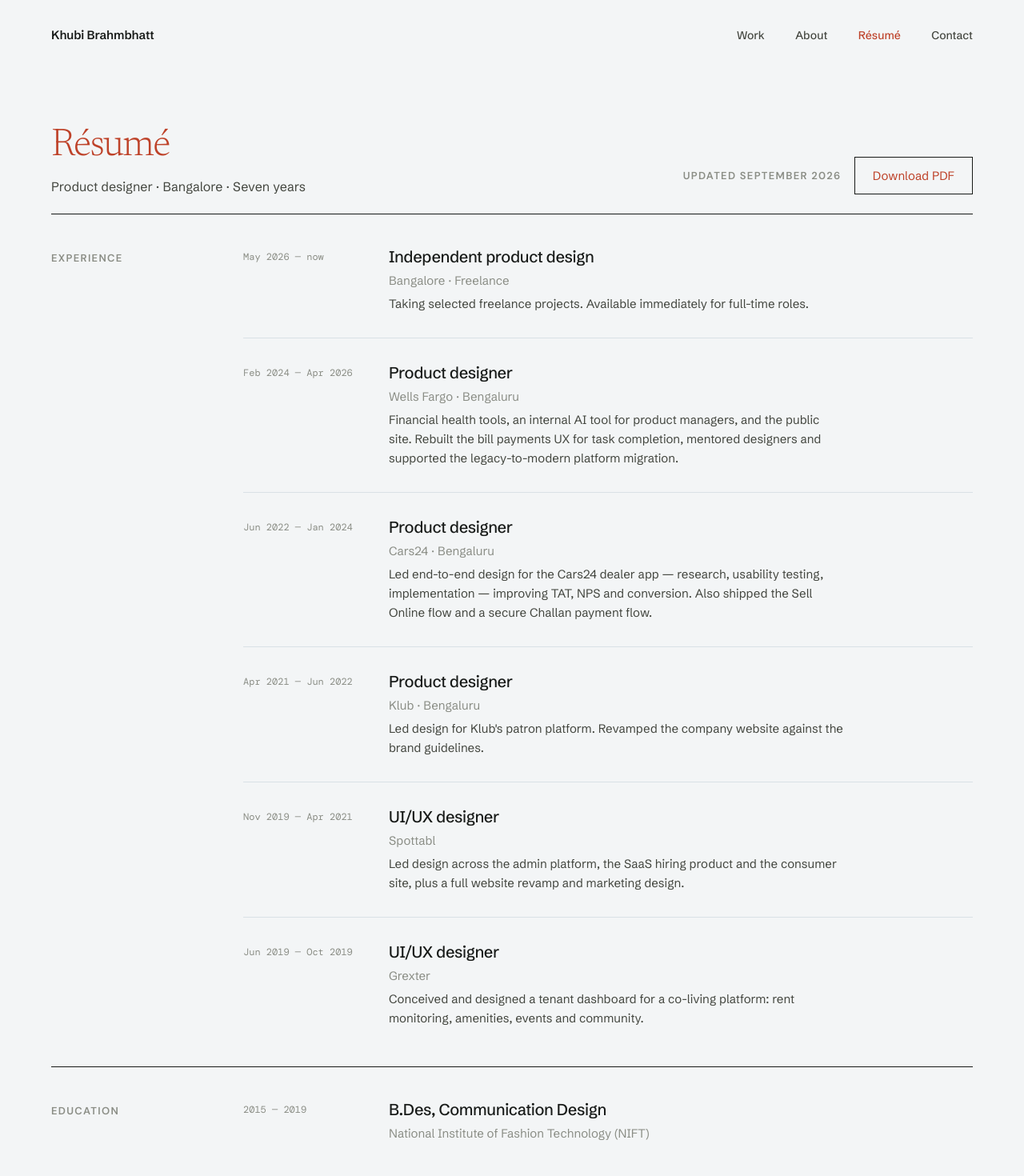
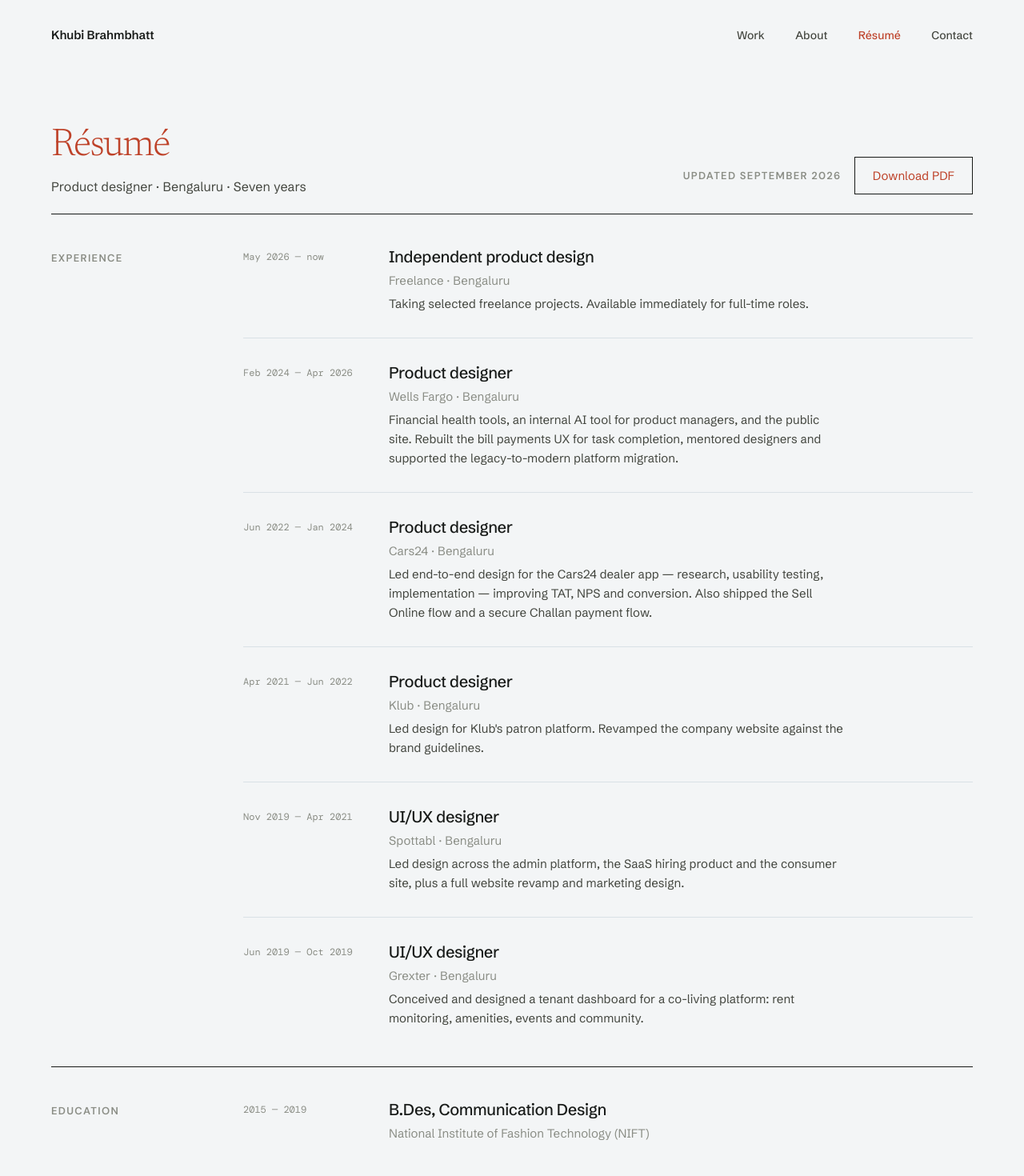
Before and after one commit to Khubij11/Khubi-portfolio, a React (Vite) app: page /resume in a window 1280 px wide. Shown: the top 1470 px of the page at 80% size. Built offline with nearby package versions, Linux system fonts and the light colour scheme.

Commit message:
Fix inconsistent city name and place format in resume

```diff
--- a/src/pages/Resume.tsx
+++ b/src/pages/Resume.tsx
@@ -20,7 +20,7 @@ const experience: Row[] = [
   {
     date: 'May 2026 — now',
     title: 'Independent product design',
-    place: 'Bangalore · Freelance',
+    place: 'Freelance · Bengaluru',
     desc: 'Taking selected freelance projects. Available immediately for full-time roles.',
   },
   {
@@ -44,13 +44,13 @@ const experience: Row[] = [
   {
     date: 'Nov 2019 — Apr 2021',
     title: 'UI/UX designer',
-    place: 'Spottabl',
+    place: 'Spottabl · Bengaluru',
     desc: 'Led design across the admin platform, the SaaS hiring product and the consumer site, plus a full website revamp and marketing design.',
   },
   {
     date: 'Jun 2019 — Oct 2019',
     title: 'UI/UX designer',
-    place: 'Grexter',
+    place: 'Grexter · Bengaluru',
     desc: 'Conceived and designed a tenant dashboard for a co-living platform: rent monitoring, amenities, events and community.',
   },
 ];
@@ -74,7 +74,7 @@ export default function Resume() {
           <h1 style={{ fontFamily: 'var(--font-serif)', fontWeight: 300, fontSize: 'clamp(32px, 3.8vw, 50px)', lineHeight: 1.06, letterSpacing: '-0.035em', margin: 0 }}>
             <span style={{ color: 'var(--accent)' }}>Résumé</span>
           </h1>
-          <p style={{ fontSize: 16, color: 'var(--secondary)', margin: '14px 0 0 0' }}>Product designer · Bangalore · Seven years</p>
+          <p style={{ fontSize: 16, color: 'var(--secondary)', margin: '14px 0 0 0' }}>Product designer · Bengaluru · Seven years</p>
         </div>
         <div style={{ display: 'flex', flexWrap: 'wrap', alignItems: 'center', gap: 16 }}>
           <span style={kicker}>Updated September 2026</span>
```
